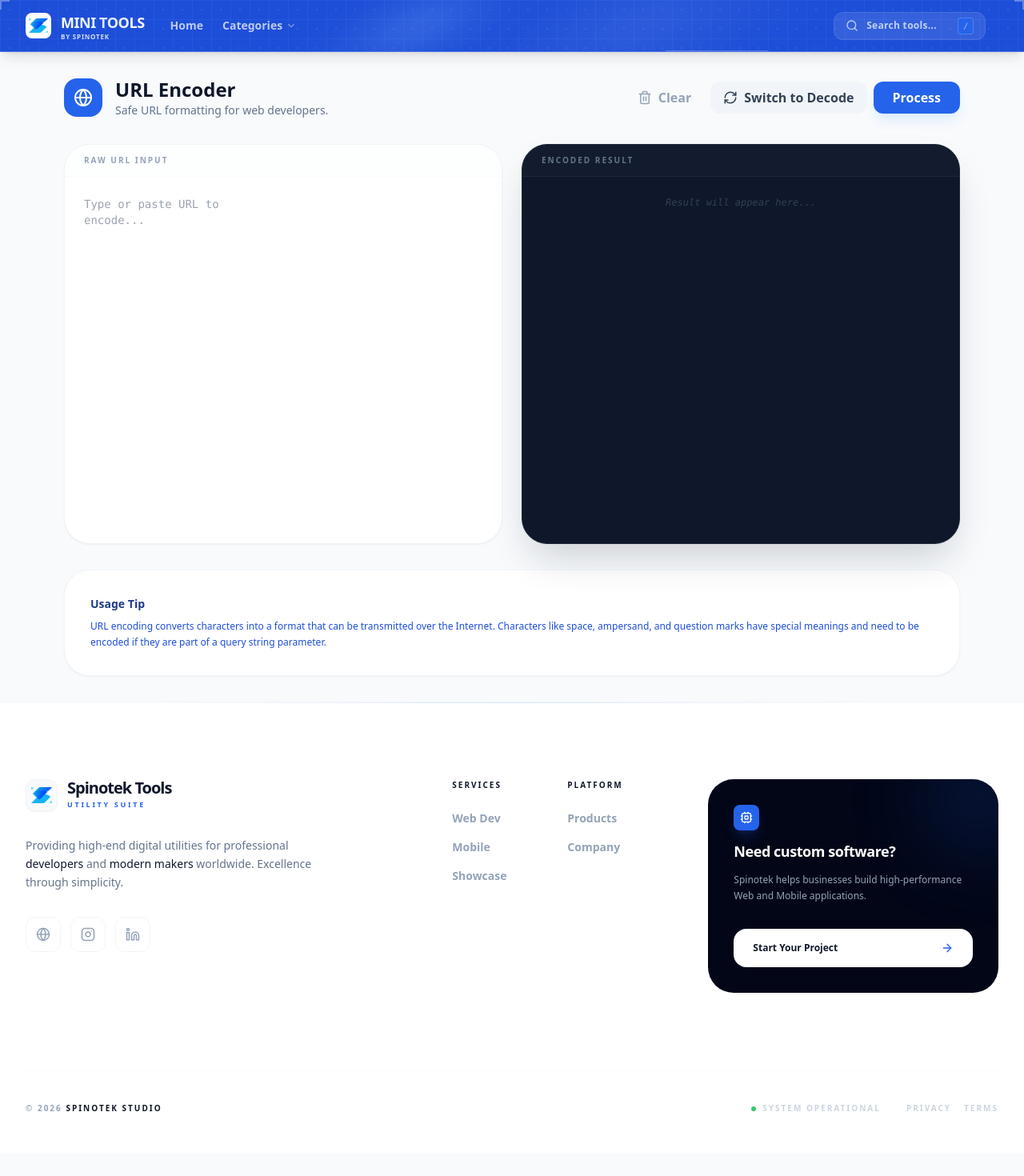
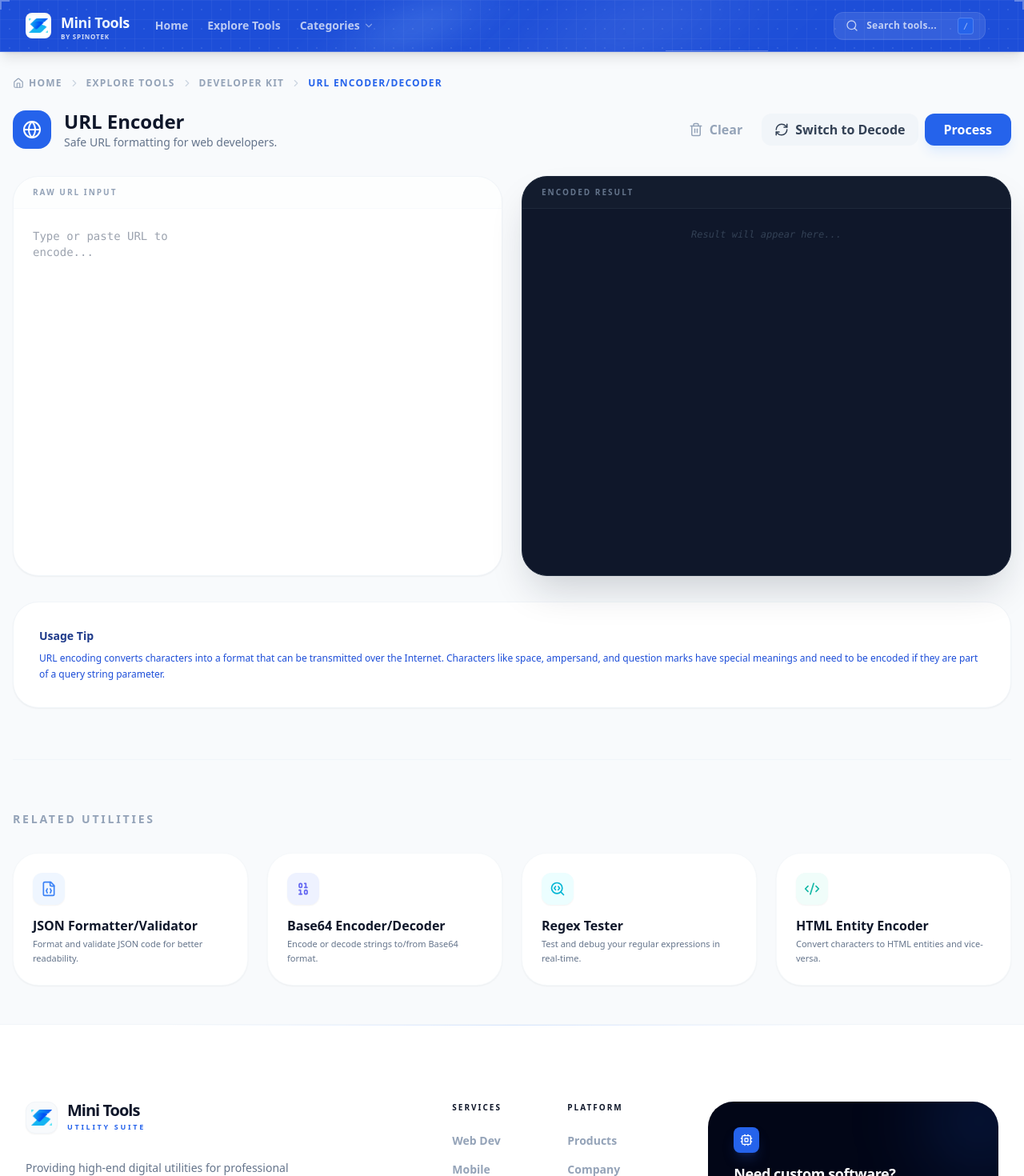
Before and after one commit to Spinotek-Organization/minitools, a React (Vite) app: page /tools/dev/url-encoder in a window 1280 px wide. Shown: the top 1470 px of the page at 80% size. Before the commit the page ends 1441 px from the top, so only its background shows below. Built offline with nearby package versions, Linux system fonts and the light colour scheme.

Commit message:
feat: Implement `ToolPageLayout` and `RelatedTools` components to standardize tool pages and enhance discoverability, alongside navigation and breadcrumb updates.

```diff
--- a/src/components/shared/Breadcrumbs.jsx
+++ b/src/components/shared/Breadcrumbs.jsx
@@ -12,7 +12,7 @@ export default function Breadcrumbs() {
     if (pathnames.length === 0) return null;
 
     return (
-        <nav className="flex mb-8 overflow-x-auto no-scrollbar" aria-label="Breadcrumb">
+        <nav className="flex mb-6 overflow-x-auto no-scrollbar" aria-label="Breadcrumb">
             <ol className="flex items-center space-x-2 text-xs font-bold uppercase tracking-widest whitespace-nowrap">
                 <li>
                     <Link to="/" className="text-slate-400 hover:text-blue-600 transition-colors flex items-center gap-1.5">
@@ -23,18 +23,27 @@ export default function Breadcrumbs() {
 
                 {pathnames.map((value, index) => {
                     const last = index === pathnames.length - 1;
-                    const to = `/${pathnames.slice(0, index + 1).join('/')}`;
 
-                    // Logic to find readable names for IDs
+                    // Logic to find readable names and correct paths
                     let displayName = value;
-                    if (value === 'category') return null; // Skip 'category' segment
+                    let to = `/${pathnames.slice(0, index + 1).join('/')}`;
+
+                    if (value === 'category' || value === 'category') return null; // Skip 'category' segment
 
                     const category = CATEGORIES.find(c => c.id === value);
                     const tool = TOOLS.find(t => t.path.endsWith(value) || t.id === value);
 
-                    if (category) displayName = category.name;
-                    else if (tool) displayName = tool.title;
-                    else if (value === 'explore') displayName = 'Explore Tools';
+                    if (value === 'tools') {
+                        displayName = 'Explore Tools';
+                        to = '/explore';
+                    } else if (category) {
+                        displayName = category.name;
+                        to = `/category/${category.id}`;
+                    } else if (tool) {
+                        displayName = tool.title;
+                    } else if (value === 'explore') {
+                        displayName = 'Explore Tools';
+                    }
 
                     // Format display name (capitalize if no match found)
                     if (displayName === value) {
--- a/src/components/shared/Footer.jsx
+++ b/src/components/shared/Footer.jsx
@@ -20,7 +20,7 @@ export default function Footer() {
                                 <img src="/img/spinotek-symbol.png" alt="Spinotek" className="w-full h-full object-contain" />
                             </div>
                             <div className="flex flex-col">
-                                <span className="text-xl font-black text-slate-900 tracking-tighter leading-none">Spinotek Tools</span>
+                                <span className="text-xl font-black text-slate-900 tracking-tighter leading-none">Mini Tools</span>
                                 <span className="text-[9px] font-bold text-blue-600 uppercase tracking-[0.3em] mt-1">Utility Suite</span>
                             </div>
                         </Link>
@@ -84,7 +84,7 @@ export default function Footer() {
                 <div className="mt-24 pt-10 border-t border-slate-50 flex flex-col md:flex-row justify-between items-center gap-6">
                     <div className="flex items-center gap-4">
                         <p className="text-[10px] font-bold text-slate-400 uppercase tracking-[0.2em]">
-                            © {currentYear} <a href="https://spinotek.com" target="_blank" rel="noreferrer" className="text-slate-900 hover:text-blue-600 transition-colors">Spinotek Studio</a>
+                            © {currentYear} <a href="https://spinotek.com" target="_blank" rel="noreferrer" className="text-slate-900 hover:text-blue-600 transition-colors">Spinotek Corp</a>
                         </p>
                     </div>
 
--- a/src/components/shared/Navbar.jsx
+++ b/src/components/shared/Navbar.jsx
@@ -47,7 +47,7 @@ export default function Navbar() {
                                 <img src="/img/spinotek-symbol.png" alt="Spinotek" className="h-full w-full object-contain" />
                             </div>
                             <div className="flex flex-col leading-tight">
-                                <span className="text-lg font-black tracking-tight uppercase bg-gradient-to-r from-white via-blue-100 to-white bg-clip-text text-transparent">Mini Tools</span>
+                                <span className="text-lg font-black tracking-tight bg-gradient-to-r from-white via-blue-100 to-white bg-clip-text text-transparent">Mini Tools</span>
                                 <span className="text-[8px] font-bold opacity-80 tracking-widest leading-none uppercase">by Spinotek</span>
                             </div>
                         </Link>
@@ -55,6 +55,7 @@ export default function Navbar() {
                         {/* Desktop Navigation Links */}
                         <div className="hidden md:flex items-center gap-6">
                             <Link to="/" className="text-sm font-bold text-white/70 hover:text-white transition-colors">Home</Link>
+                            <Link to="/explore" className="text-sm font-bold text-white/70 hover:text-white transition-colors">Explore Tools</Link>
 
                             <Menu as="div" className="relative">
                                 <Menu.Button className="text-sm font-bold text-white/70 hover:text-white transition-colors flex items-center gap-1 outline-none group">
@@ -116,6 +117,7 @@ export default function Navbar() {
             {isMobileMenuOpen && (
                 <div className="md:hidden bg-blue-800 border-b border-white/10 p-4 space-y-1 relative z-50 shadow-2xl">
                     <Link to="/" className="block px-6 py-3 text-white/70 font-bold hover:bg-white/10 hover:text-white rounded-xl transition-all">Home</Link>
+                    <Link to="/explore" className="block px-6 py-3 text-white/70 font-bold hover:bg-white/10 hover:text-white rounded-xl transition-all">Explore Tools</Link>
                     <div className="px-6 py-2 text-[10px] font-black text-white/40 uppercase tracking-widest mb-1">Categories</div>
                     <div className="grid grid-cols-1 gap-1">
                         {CATEGORIES.map((cat) => (
--- /dev/null
+++ b/src/components/shared/RelatedTools.jsx
@@ -0,0 +1,45 @@
+import React from 'react';
+import { Link } from 'react-router-dom';
+import * as Icons from 'lucide-react';
+import { TOOLS } from '../../data/toolsList';
+import Card from './Card';
+
+export default function RelatedTools({ currentToolId, categoryId, limit = 4 }) {
+    // Find related tools: same category, not the current tool
+    const relatedTools = TOOLS
+        .filter(tool => tool.cat === categoryId && tool.id !== currentToolId)
+        .slice(0, limit);
+
+    if (relatedTools.length === 0) return null;
+
+    return (
+        <div className="mt-16 pt-16 border-t border-slate-100">
+            <h3 className="text-sm font-black text-slate-400 uppercase tracking-[0.2em] mb-8">
+                Related Utilities
+            </h3>
+
+            <div className="grid grid-cols-1 sm:grid-cols-2 lg:grid-cols-4 gap-6">
+                {relatedTools.map((tool) => {
+                    const ToolIcon = Icons[tool.icon] || Icons.HelpCircle;
+                    return (
+                        <Link key={tool.id} to={tool.path} className="group">
+                            <Card hover className="h-full border-slate-100/60" noPadding>
+                                <div className="p-6">
+                                    <div className={`w-10 h-10 mb-4 rounded-xl ${tool.bgColor || 'bg-slate-50'} flex items-center justify-center ${tool.color || 'text-slate-400'} group-hover:scale-110 transition-transform duration-500 shadow-sm`}>
+                                        <ToolIcon size={20} />
+                                    </div>
+                                    <h4 className="text-base font-black text-slate-900 mb-1 group-hover:text-blue-600 transition-colors leading-tight">
+                                        {tool.title}
+                                    </h4>
+                                    <p className="text-slate-500 text-[11px] font-medium leading-relaxed line-clamp-2">
+                                        {tool.desc}
+                                    </p>
+                                </div>
+                            </Card>
+                        </Link>
+                    )
+                })}
+            </div>
+        </div>
+    );
+}
--- /dev/null
+++ b/src/components/shared/ToolPageLayout.jsx
@@ -0,0 +1,11 @@
+import React from 'react';
+import Breadcrumbs from './Breadcrumbs';
+
+export default function ToolPageLayout({ children }) {
+    return (
+        <div className="max-w-7xl mx-auto px-4 py-6 md:pt-8 md:pb-12">
+            <Breadcrumbs />
+            {children}
+        </div>
+    );
+}
--- a/src/pages/tools/CategoryPage.jsx
+++ b/src/pages/tools/CategoryPage.jsx
@@ -40,7 +40,7 @@ export default function CategoryPage() {
 
             {/* Header Section */}
             <div className="bg-white border-b border-slate-100">
-                <div className="max-w-7xl mx-auto px-4 sm:px-6 lg:px-8 py-8 md:py-12">
+                <div className="max-w-7xl mx-auto px-4 sm:px-6 lg:px-8 py-6 md:py-8">
                     {/* Breadcrumbs Navigation */}
                     <Breadcrumbs />
 
--- a/src/pages/tools/ExploreToolsPage.jsx
+++ b/src/pages/tools/ExploreToolsPage.jsx
@@ -35,7 +35,7 @@ export default function ExploreToolsPage() {
                 <div className="flex flex-col md:flex-row md:items-end justify-between gap-8 mb-16">
                     <div className="space-y-4">
                         <h1 className="text-4xl md:text-6xl font-black text-slate-900 tracking-tighter">
-                            Explore <span className="bg-clip-text text-transparent bg-gradient-to-r from-blue-700 to-blue-500">Tools</span>
+                            Explore <span className="bg-clip-text text-transparent bg-gradient-to-r from-blue-700 to-blue-500 pr-2">Tools</span>
                         </h1>
                         <p className="text-slate-500 text-lg font-medium max-w-2xl">
                             Our complete library of specialized utilities, organized for your professional workflow.
--- a/src/pages/tools/dev/UrlCodec.jsx
+++ b/src/pages/tools/dev/UrlCodec.jsx
@@ -2,6 +2,8 @@ import { useState } from 'react';
 import { Copy, Trash2, CheckCircle, Globe, AlertCircle, RefreshCw } from 'lucide-react';
 import Card from '../../../components/shared/Card';
 import { Helmet } from 'react-helmet-async';
+import ToolPageLayout from '../../../components/shared/ToolPageLayout';
+import RelatedTools from '../../../components/shared/RelatedTools';
 
 export default function UrlCodec() {
     const [input, setInput] = useState('');
@@ -50,7 +52,7 @@ export default function UrlCodec() {
     };
 
     return (
-        <div className="max-w-6xl mx-auto px-4 py-8">
+        <ToolPageLayout>
             <Helmet>
                 <title>URL Encoder & Decoder | Spinotek Tools</title>
                 <meta name="description" content="Properly encode or decode URLs for web compatibility instantly." />
@@ -156,6 +158,8 @@ export default function UrlCodec() {
                     </p>
                 </Card>
             </div>
-        </div>
+
+            <RelatedTools currentToolId="url-enc" categoryId="dev" />
+        </ToolPageLayout>
     );
 }
```
Also changed, not shown: src/pages/tools/dev/Base64Codec.jsx (+6 -2 lines), src/pages/tools/dev/HtmlCodec.jsx (+6 -2 lines), src/pages/tools/dev/JsonFormatter.jsx (+6 -2 lines), src/pages/tools/dev/RegexTester.jsx (+6 -2 lines).
